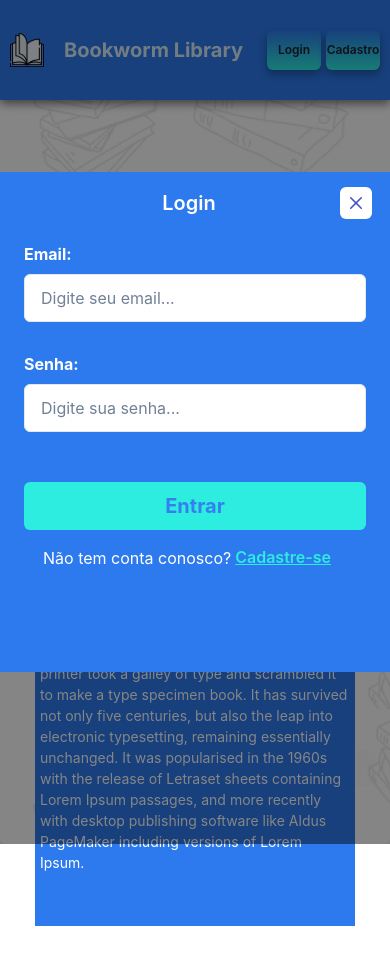
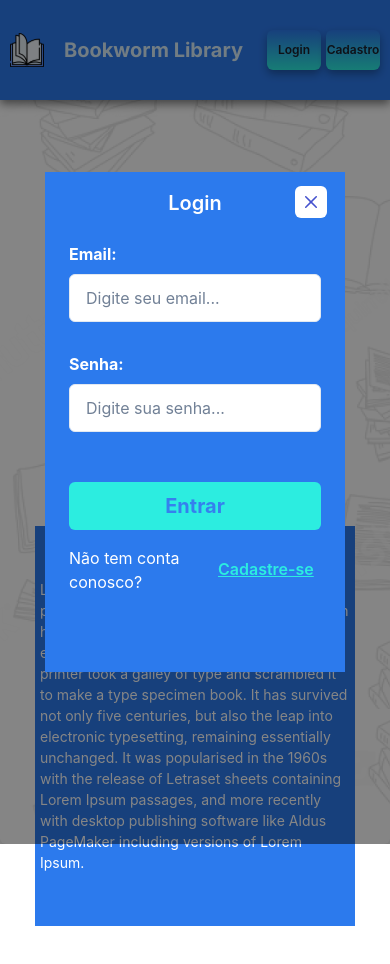
Before and after one commit to Bookworm-library/projeto-front-end, a React (Vite) app: page / in a window 390 px wide. Both pictures are taken after a click on the button "Login". Shown: the top 964 px of the page. Built offline with nearby package versions, Linux system fonts and the light colour scheme; no server answers.

Commit message:
Fix: responsividade modal login e registro

```diff
--- a/src/components/ModalLogin/index.tsx
+++ b/src/components/ModalLogin/index.tsx
@@ -44,12 +44,12 @@ export const ModalLogin = () => {
         <>
             <Flex>
                 <Modal isOpen={isOpen} onClose={onClose}>
-                    <ModalOverlay />
+                    <ModalOverlay w="100%" h="100%"/>
                     <Box boxSize='sm' >
                         <ModalContent
                             bg="transparent"
                             flexDirection={"row"}
-                            maxWidth="100vw" h="100vh"
+                            maxWidth="100%" h="100%"
                             margin={"0 auto"}
                             justifyContent={"center"}
                             alignItems={"center"}
@@ -65,7 +65,7 @@ export const ModalLogin = () => {
                             <Box
                                 bg="#2C7AED"
                                 h="500px"
-                                w="425px">
+                                w={{base:"300px", md:"425px"}}>
                                 <Center color='white'>
                                     <ModalHeader >Login</ModalHeader>
                                     <ModalCloseButton
@@ -73,7 +73,9 @@ export const ModalLogin = () => {
                                         color="#4552CE"
                                         _hover={{ bg: "#FFFFFF" }}
                                         fontWeight='bold'
-                                        position={"unset"}
+                                        position={{base:"absolute", md:"unset"}}
+                                        top={"22%"}
+                                        left={"50%"}
                                         marginLeft="100px"
                                         marginRight="-120px"
                                     />
--- a/src/components/RegistForm/index.tsx
+++ b/src/components/RegistForm/index.tsx
@@ -47,7 +47,7 @@ export const RegistForm = () => {
         alt="Pessoa segurando um livro"
       />
       <Flex
-        width={"400px"}
+        width={{base:"300px", md:"400px"}}
         height={"640px"}
         flexDirection={"column"}
         alignItems={"center"}
```
